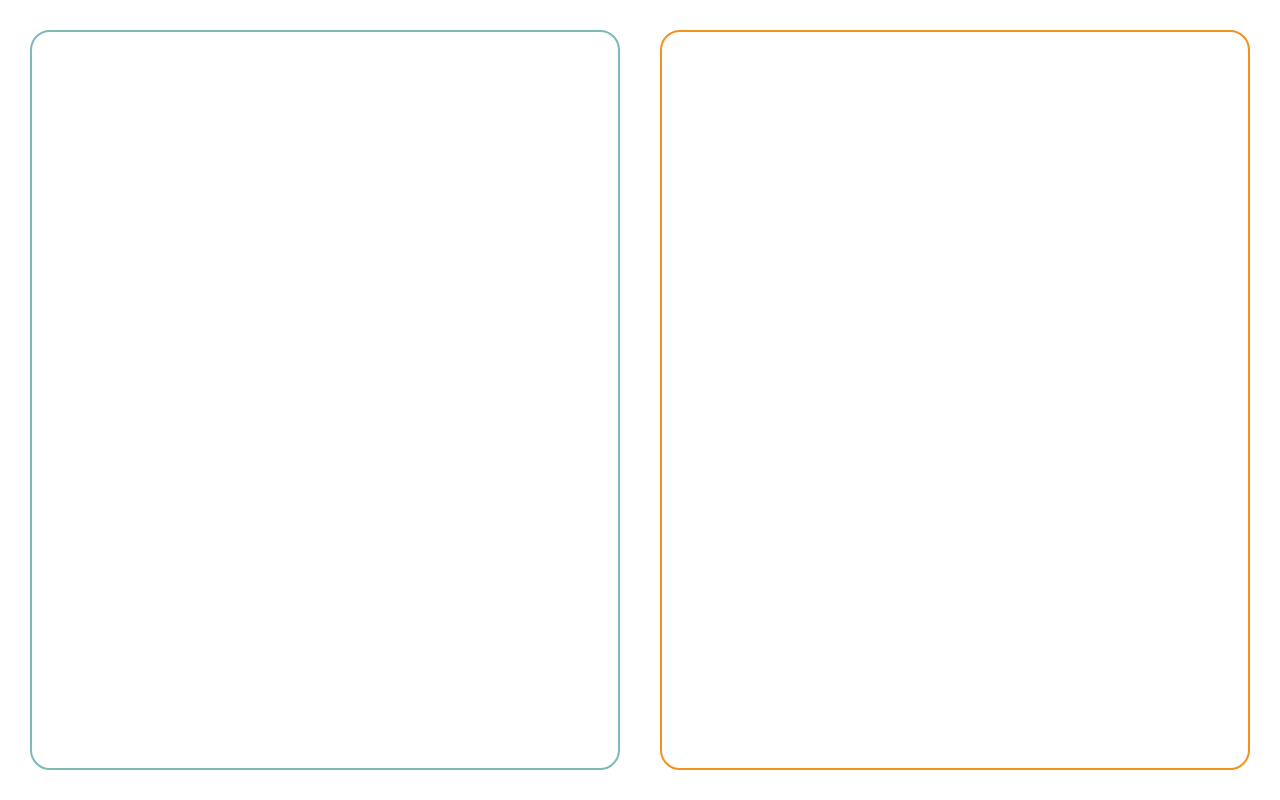
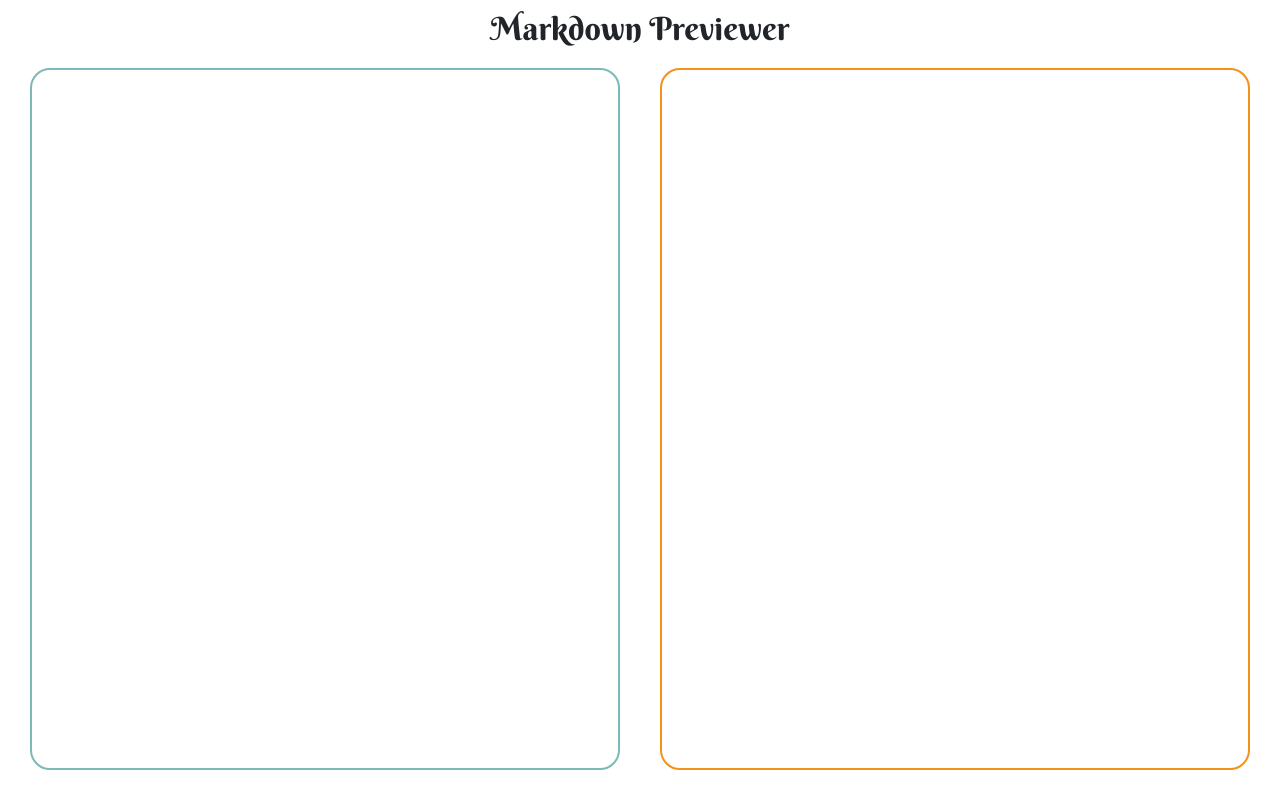
Before and after one commit to piall/markdown-previewer, a React (Create React App) app: page / in a window 1280 px wide. Built offline with nearby package versions, Linux system fonts and the light colour scheme.

Commit message:
Add title for app

```diff
--- a/src/App.scss
+++ b/src/App.scss
@@ -4,8 +4,15 @@
 
 body {
   height: 100vh;
+  font-family: 'Roboto', sans-serif;
 }
 
 #App {
   padding: 10px;
+
+  #app-title-wrapper {
+    font-family: 'Berkshire Swash', cursive;
+    text-align: center;
+    height: 38px;
+  }
 }
--- a/src/App.tsx
+++ b/src/App.tsx
@@ -9,6 +9,9 @@ function App() {
 
   return (
     <div id="App">
+      <div id="app-title-wrapper">
+        <h2>Markdown Previewer</h2>
+      </div>
       <div className="row gx-0">
         <Editor
           className="col-md-6"
--- a/src/components/editor/Editor.scss
+++ b/src/components/editor/Editor.scss
@@ -1,6 +1,6 @@
 #editor-wrapper {
   background-color: white;
-  height: calc(100vh - 20px);
+  height: calc(100vh - calc(20px + 38px));
   padding: 20px;
 }
 
--- a/src/components/previewer/Previewer.scss
+++ b/src/components/previewer/Previewer.scss
@@ -1,6 +1,6 @@
 #previewer-wrapper {
   background-color: white;
-  height: calc(100vh - 20px);
+  height: calc(100vh - calc(20px + 38px));
   padding: 20px;
 }
 
```
